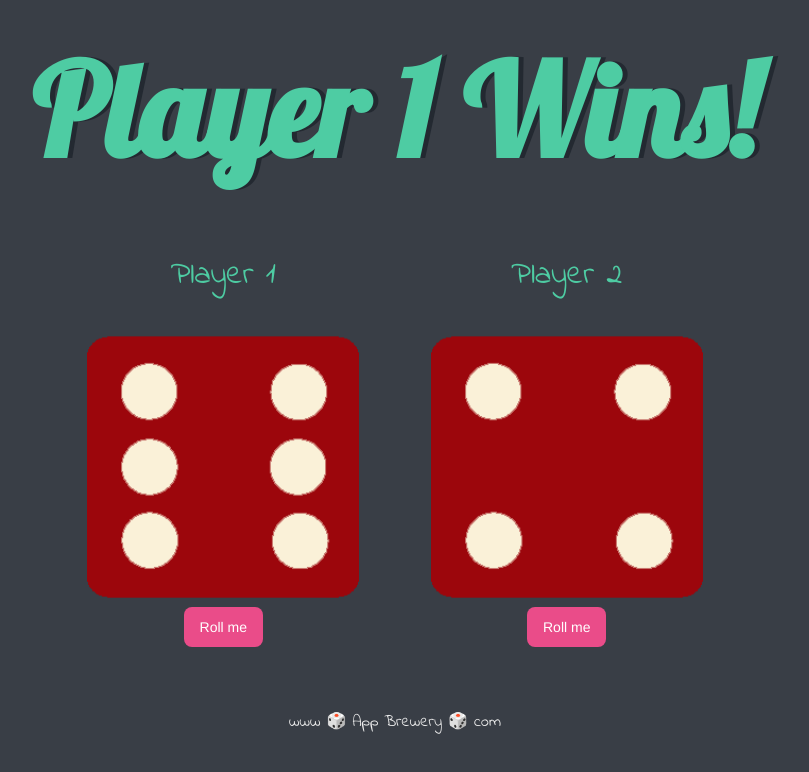
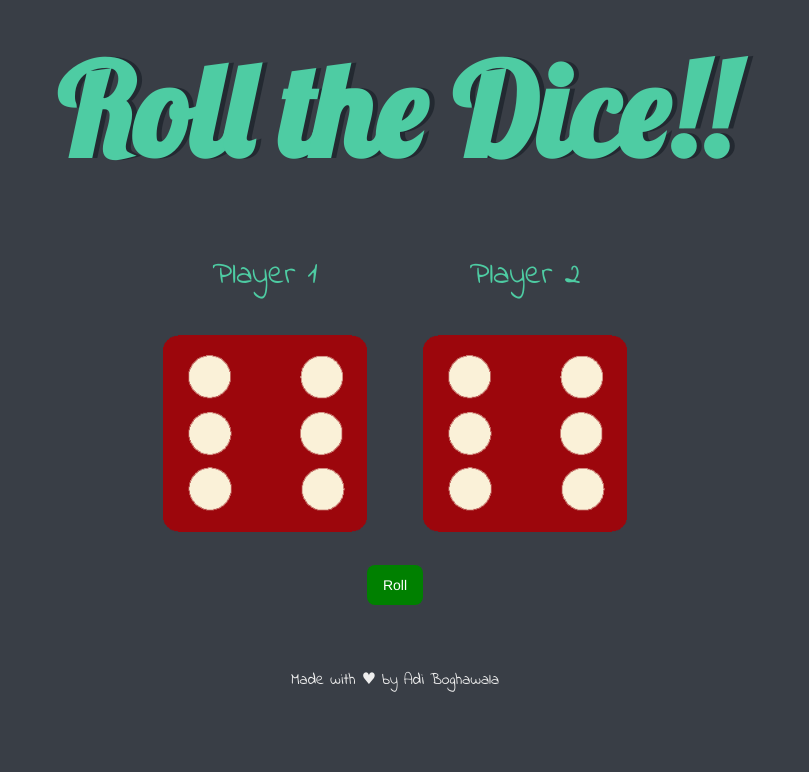
Before and after one commit to Adi-204/Dice-Game, a plain HTML site: page index.html in a window 1280 px wide. Shown: the whole page, without its empty margins (245-1054 px from the left). Drawn offline with Linux system fonts and the light colour scheme.

Commit message:
Button activated

```diff
--- a/index.html
+++ b/index.html
@@ -10,27 +10,24 @@
   <body>
 
     <div class="container">
-      <h1>Refresh Me</h1>
-
+      <h1>Roll  the Dice!!</h1>
       <div class="dice">
         <p>Player 1</p>
         <img class="img1" src="./images/dice6.png">
-        <button class="btn button-1:focus button-1:hover">Roll me</button>
       </div>
 
       <div class="dice">
         <p>Player 2</p>
         <img class="img2" src="./images/dice6.png">
-        <button class="btn button-1:focus button-1:hover">Roll me</button>
       </div>
 
     </div>
-
+    <div class="center"><button class="btn button-1:focus button-1:hover">Roll</button></div>
 
   </body>
 
   <footer>
-    www 🎲 App Brewery 🎲 com
+    Made with &hearts; by Adi Boghawala
   </footer>
   <script src="index.js"></script>
 </html>
--- a/index.js
+++ b/index.js
@@ -1,16 +1,10 @@
+let btn1 = document.getElementsByTagName("button")[0];
+btn1.addEventListener('click',function(){
     let randonNumber1 = Math.floor(Math.random()*6)+1;
-
     let randomDiceImage = "./images/dice"+randonNumber1+".png";
-
-document.querySelector(".img1").setAttribute("src",randomDiceImage);
-
-
-let randonNumber2 = Math.floor(Math.random()*6)+1;
-
+    document.querySelector(".img1").setAttribute("src",randomDiceImage); let randonNumber2 = Math.floor(Math.random()*6)+1;
     let randomDiceImage2 = "./images/dice"+randonNumber2+".png";
-
     document.querySelector(".img2").setAttribute("src",randomDiceImage2);
-
     if(randonNumber1>randonNumber2){
         document.querySelector("h1").innerHTML = "Player 1 Wins!";
     }
@@ -20,3 +14,4 @@ else if(randonNumber2>randonNumber1){
     else{
         document.querySelector("h1").innerHTML = "Draw!";
     }
+})
--- a/styles.css
+++ b/styles.css
@@ -40,7 +40,8 @@ footer {
 
 }
 .btn {
-  background-color: #EA4C89;
+  justify-content: center;
+  background-color: green;
   border-radius: 8px;
   border-style: none;
   box-sizing: border-box;
@@ -53,7 +54,7 @@ footer {
   height: 40px;
   line-height: 20px;
   list-style: none;
-  margin: 0;
+  margin-top: 10px;
   outline: none;
   padding: 10px 16px;
   position: relative;
@@ -69,3 +70,8 @@ footer {
 .button-1:focus {
   background-color: #F082AC;
 }
+.center{
+  display: flex;
+  justify-content: center;
+  padding-top: 15px;
+}
```
Lines whose indentation alone changed are shown as unchanged.
